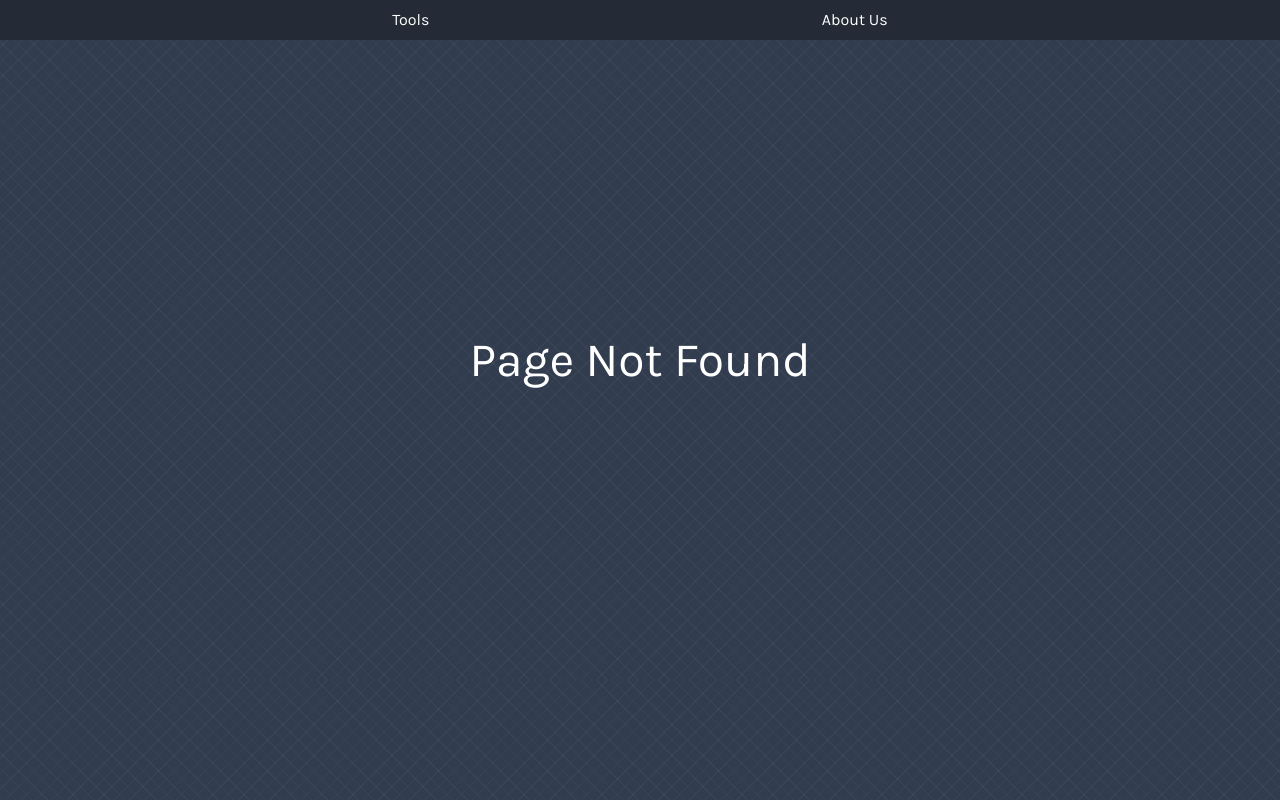
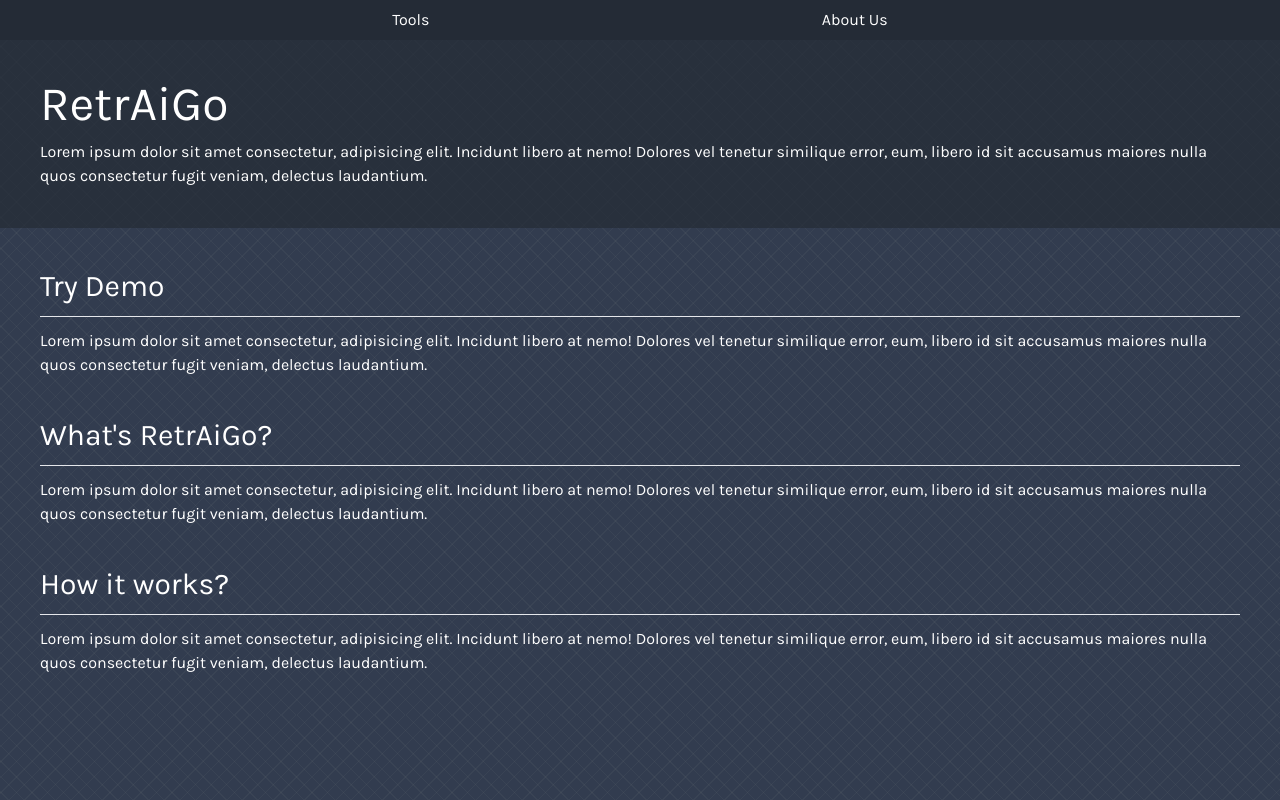
Before and after one commit to Joro-ch/ArtificialIntelligenceDemos, a Next.js app in the folder client/: page /RetrAiGo in a window 1280 px wide. Before the commit this address had no page. Built offline with nearby package versions, Linux system fonts and the light colour scheme.

Commit message:
RetrAiGo Page

```diff
--- /dev/null
+++ b/client/src/app/(pages)/RetrAiGo/page.jsx
@@ -0,0 +1,36 @@
+import TopicHeader from "@/app/components/Topic/TopicHeader";
+
+const DESC = `
+    Lorem ipsum dolor sit amet consectetur,
+    adipisicing elit. Incidunt libero at nemo!
+    Dolores vel tenetur similique error, eum, libero
+    id sit accusamus maiores nulla quos consectetur fugit veniam,
+    delectus laudantium.
+`
+
+const RetrAiGo = ({ }) => {
+    return (
+        <main>
+            <article className="text-[#ffffff] pb-10">
+                <TopicHeader title="RetrAiGo" description={DESC}/>
+                <section className="mx-10 mt-10">
+                    <h2 className="text-3xl"> Try Demo </h2>
+                    <hr className="my-3"/>
+                    <p> {DESC} </p>
+                </section>
+                <section className="mx-10 mt-10">
+                    <h2 className="text-3xl"> What{"'"}s RetrAiGo? </h2>
+                    <hr className="my-3"/>
+                    <p> {DESC} </p>
+                </section>
+                <section className="mx-10 mt-10">
+                    <h2 className="text-3xl"> How it works? </h2>
+                    <hr className="my-3"/>
+                    <p> {DESC} </p>
+                </section>
+            </article>
+        </main>
+    )
+}
+
+export default RetrAiGo;
--- a/client/src/app/components/NavBar/index.jsx
+++ b/client/src/app/components/NavBar/index.jsx
@@ -1,6 +1,6 @@
 import Link from 'next/link'
 
-export default function NavBar({ }) {
+const NavBar = ({ }) => {
     return (
         <nav className="bg-nav-color h-10 flex items-center text-white">
             <ul className='flex justify-evenly w-full'>
@@ -14,3 +14,5 @@ export default function NavBar({ }) {
         </nav>
     )
 }
+
+export default NavBar;
--- /dev/null
+++ b/client/src/app/components/Topic/TopicHeader/index.jsx
@@ -0,0 +1,15 @@
+
+const TopicHeader = ({ title, description }) => {
+    return (
+        <header className="bg-nav-color/[.70] px-10 py-10">
+            <h1 className="text-5xl mb-3">
+                {title}
+            </h1>
+            <p>
+                {description}
+            </p>
+        </header>
+    )
+}
+
+export default TopicHeader;
--- a/client/src/app/not-found.jsx
+++ b/client/src/app/not-found.jsx
@@ -1,9 +1,11 @@
 import React from "react";
 
-export default function NotFound({ }) {
+const NotFound = ({ }) => {
     return (
         <div className="flex w-screen h-[80vh] justify-center items-center text-title-color text-5xl">
             Page Not Found
         </div>
     );
 }
+
+export default NotFound;
--- a/client/src/app/page.jsx
+++ b/client/src/app/page.jsx
@@ -1,7 +1,7 @@
 import ToolCard from '@/app/components/ToolCard'
 import { DEMOS } from './constants/DEMOS';
 
-export default function Home() {
+const Home = () => {
   return (
     <main>
       <article className="px-10 pt-10 text-white mb-5">
@@ -23,3 +23,5 @@ export default function Home() {
     </main>
   );
 }
+
+export default Home;
```
